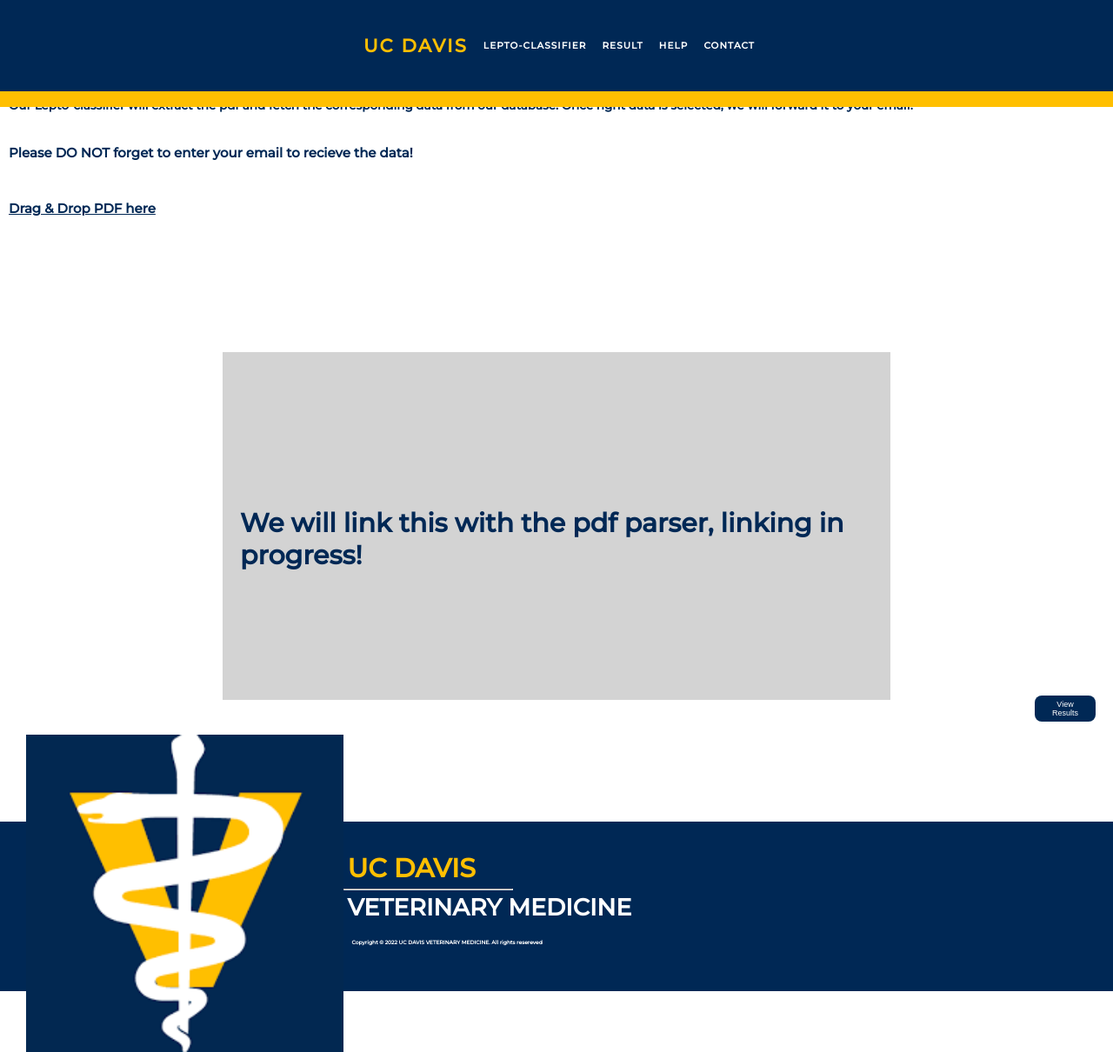
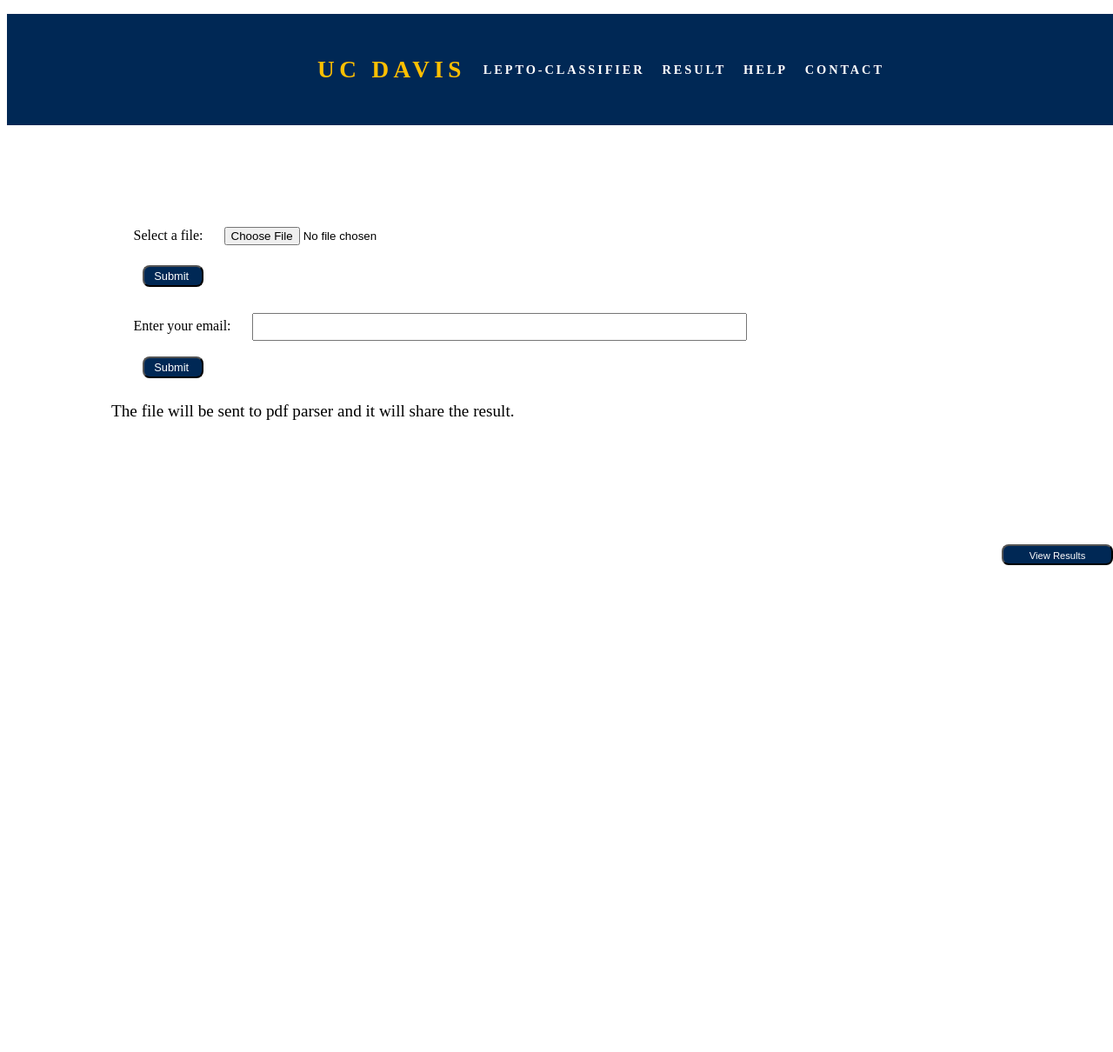
Before and after one commit to Camerooooon/lepto-classifier-frontend, a Flask app: page /lepto in a window 1280 px wide; the page is wider, and only the part inside the window is pictured. Shown: that part at 87% size. After the commit the page ends 650 px from the top of that part, so only its background shows below. Run offline with Flask 2, Linux system fonts and the light colour scheme.

Commit message:
latest media query

```diff
--- a/css/index.css
+++ b/css/index.css
@@ -1,7 +1,7 @@
 @import url('https://fonts.googleapis.com/css2?family=Inter:wght@700&family=Montserrat:ital,wght@0,500;1,400;1,900&family=PT+Serif&display=swap');
 
 /* not accounting for iphone se */
-@media only screen and (max-device-width: 1281px) and (min-device-width: 360px) {
+@media only screen and (max-device-width: 768px) and (min-device-width: 360px) {
     *{
         padding: 0;
         margin: 0;
@@ -28,6 +28,7 @@
     .header {
         width: 100%;
         border: 3px solid green;
+
     }*/
     .header ul{
         list-style: none;
@@ -121,7 +122,7 @@
     }
     .footer {
         /* fix this brute force */
-        top: 107rem;
+        top: 109rem;
         width: 100%;
         height: 13rem;
         position: absolute;
@@ -210,6 +211,216 @@
         z-index: 1;
         margin-left: 88%;
     }
+    fieldset {
+        border: none;
+        color: none;
+    }
+}
+
+/* tablet to laptop*/
+@media only screen and (min-device-width: 768px) and (max-device-width: 1280px) {
+    /*this is the lepto button */
+    button {
+        background-color: #002855;
+        color: white;
+        text-align: center;
+        text-decoration: none;
+        display: block;
+        font-size: .6rem;
+        border-radius: 8px;
+        padding: 10px;
+        padding-top: 5px;
+        margin-top: 15px;
+        height: 20px;
+        position: absolute;
+        margin-left: 27%;
+        z-index: 1;
+    }
+    .body {
+        top: 16rem;
+        display: flex;
+        flex-direction: row;
+        position: absolute;
+        align-items: center;
+        width: 100%;
+        height: auto;
+    }
+    .container {
+        min-height: 100vh;
+        display: flex;
+        align-items: center;
+        justify-content: center;
+        flex-direction: row;
+        margin: 0;
+        width: 100%;
+    }
+    .header {
+        width: 100%;
+        margin: 0;
+    }
+    .header ul{
+        list-style: none;
+        position: absolute;
+        background-color: #002855;
+        width: 100%;
+        height: 8rem;
+        top: 0;
+        display: flex;
+        flex-direction: row;
+        justify-content: center;
+        align-items: center;
+        z-index: 1;
+    }
+    .header ul a{
+        font-size: .9rem;
+        letter-spacing: .2em;
+        text-decoration: none;
+        color: white;
+        text-transform: uppercase;
+        padding: 10px;
+        display: block;
+        font-weight: 900;
+        width: 100%;
+    }
+    .header .ucd a{
+        color:#FFBF00;
+        font-size: 1.7rem;
+        padding-left: 1rem;
+        font-weight: bold;
+    }
+    .bar {
+        width: 100%;
+        height: 1.2rem;
+        top: 7.5rem;
+    }
+    hr {
+        display: block;
+        background-color: #FFBF00;
+        position: absolute;
+        width: 22rem;
+        height: 2px;
+    }
+    p.hidden {
+        font-size: 1.2rem;
+        color: #002855;
+        margin-top: -100%;
+        margin-left: -110%;
+        width: 200%;
+        padding-right: 1rem;
+    }
+    /* divs */
+    div.col1{
+        width: 50%;
+        margin: 10px;
+        margin-bottom: 0;
+        padding-left: 40px;
+        padding-top: 0;
+        padding-bottom: 5rem;
+        margin-top: 1rem;
+        flex-direction: column;
+    }
+    div.col2{
+        width: 50%;
+        margin: 10px;
+        padding-left: 10px;
+        margin-top: 0;
+        margin-bottom: 0;
+        padding-right: 5px;
+        margin-top: 1rem;
+        flex-direction: column;
+    }
+    input.sbtn {
+        background-color: #002855;
+        color: white;
+        font-size: .8rem;
+        width: 4rem;
+        height: 1.5rem;
+        border-radius: 8px;
+    }
+    .footer {
+        /* fix this brute force */
+        margin-top: -35%;
+        width: 100%;
+        height: 13rem;
+        position: absolute;
+        background-color: #002855;
+        display: flex;
+        flex-direction: row;
+    }
+    .important {
+        font-size: 1rem;
+        padding-top: 1rem;
+        margin-bottom: 80%;
+    }
+    .box {
+        width: 100%;
+        height: 13rem;
+        position: absolute;
+        align-items: center;
+        padding-top: 30px;
+        padding-left: 15px;
+        padding-right: 5px;
+        font-size: 1rem;
+        margin-top: -37%;
+    }
+    p.right {
+        color: white;
+        padding-top: .6rem;
+        font-size: .5rem;
+        padding-right: 10px;
+    }
+    /* fix this */
+    img {
+        margin-left: 1rem;
+        margin-bottom: 2rem;
+        width: 100%;
+    }
+    .vm_img {
+        width: 18%;
+        align-items: center;
+        display: flex;
+        justify-content: right;
+        margin-left: 2.7rem;
+    }
+    .footer {
+        /* fix this brute force */
+        width: 100%;
+        height: 18rem;
+        position: relative;
+        background-color: #002855;
+        display: flex;
+        flex-direction: row;
+        margin-top: -37%;
+        position: absolute;
+    }
+    .content {
+        margin-top: 3.5rem;
+        margin-left: 2.5rem;
+    }
+    hr {
+        display: block;
+        background-color: #FFBF00;
+        position: absolute;
+        width: 31rem;
+        height: 2px;
+    }
+    .title {
+        font-size: 2.5rem;
+        font-weight: 900;
+        color: #FFBF00;
+        padding: 5px;
+    }
+    .vet_txt {
+        font-size: 2.5rem;
+        font-weight: 900;
+        color: white;
+        padding: 5px;
+    }
+    p.right {
+        color: white;
+        font-size: .6rem;
+        padding-top: 1rem;
+    }
 }
 
 @media only screen and (min-device-width: 1281px) {
@@ -218,6 +429,10 @@
         padding: 0;
         margin: 0;
         box-sizing: border-box;
+    }
+    fieldset {
+        border: none;
+        color: none;
     }
     html {
         font-size: 15px;
--- a/css/lepto.css
+++ b/css/lepto.css
@@ -2,12 +2,13 @@
 
 /* phone version media query */
 /* does not support iphone se */
-@media only screen and (max-device-width: 1281px) and (min-device-width: 360px) {
+@media only screen and (max-device-width: 768px) and (min-device-width: 360px) {
     .top {
         width: 100%;
         height: 200px;
-        margin-top: -25rem;
+        margin-top: -24rem;
         align-items: center;
+        padding-bottom: 20px;
     }
     .container {
         min-height: 100vh;
@@ -19,11 +20,12 @@
         width: 100%;
     }
     p {
-        font-size: .9rem;
+        font-size: 1rem;
         font-weight: 700;
         width: 100%;
-        padding-left: 10px;
-        padding-right: 10px;
+        padding-left: 15px;
+        padding-bottom: 20px;
+        padding-right: 15px;
     }
     .space {
         display: inline-block;
@@ -37,21 +39,182 @@
         background-color: lightgray;
     }
     button {
-        position: absolute;
-        margin-top: 400px;
-        margin-left: -90px;
-        margin-right: 20px;
+        margin-top: 38%;
+        margin-left: -100px;
         height: 2rem;
+        font-size: 0.8rem;
+        padding-top: 8px;
    }
-    .footer {
-        /* fix this brute force */
-        top: 63rem;
-    }
     p.right {
         color: white;
         padding-top: 1rem;
         font-size: .4rem;
         margin-left: 0;
+    }
+    p.detail {
+        display: none;
+    }
+    .file {
+        display: flex;
+        justify-content: center;
+        margin-top: 25%;
+        position: absolute;
+        width: 100%;
+        flex-direction: column;
+        padding-left: 10px;
+        padding-right: 10px;
+    }
+    label {
+        font-size: .8rem;
+    }
+    input.btn {
+        background-color: #002855;
+        margin-left: 10px;
+        color: white;
+        width: 70px;
+        font-size: .8rem;
+        height: 1.6rem;
+        padding-left: .2rem;
+        padding-bottom: .2rem;
+        padding-top: .2rem;
+		border-radius: 8px;
+        margin-left: 10px;
+    }
+    input {
+        height: 1.5rem;
+        margin-left: 10px;
+    }
+    .footer {
+        margin-top: -225%;
+        width: 100%;
+        height: 13rem;
+        position: absolute;
+        background-color: #002855;
+    }
+    form {
+        margin-top: 20px;
+    }
+    p.important {
+        margin-bottom: 10px;
+    }
+}
+
+@media only screen and (min-device-width: 768px) and (max-device-width: 1280px) {
+/* push everything down*/
+
+    .top {
+        width: 100%;
+        height: 10rem;
+        font-size: 1.4rem;
+        margin-top: -70%;
+        padding-left: 10px;
+        padding-right: 10px;
+        align-items: center;
+        position: absolute;
+    }
+    .footer {
+        /* fix this brute force */
+        width: 100%;
+        height: 18rem;
+        position: relative;
+        background-color: #002855;
+        display: flex;
+        flex-direction: row;
+        margin-top: -110%;
+        position: absolute;
+    }
+    .content {
+        margin-top: 3.5rem;
+        margin-left: 1rem;
+    }
+    hr {
+        display: block;
+        background-color: #FFBF00;
+        position: absolute;
+        width: 31rem;
+        height: 2px;
+    }
+    .title {
+        font-size: 2.5rem;
+        font-weight: 900;
+        color: #FFBF00;
+        padding: 5px;
+    }
+    .vet_txt {
+        font-size: 2.5rem;
+        font-weight: 900;
+        color: white;
+        padding: 5px;
+    }
+    p.right {
+        color: white;
+        font-size: .6rem;
+        padding-top: 1rem;
+    }
+    .file {
+        display: flex;
+        justify-content: center;
+        margin-top: -7%;
+        position: absolute;
+        width: 100%;
+        flex-direction: column;
+        padding-left: 10px;
+        padding-right: 10px;
+    }
+    form {
+        padding-left: 12%;
+        padding-bottom: 30px;
+        z-index: 1;
+    }
+    .btn {
+        background-color: #002855;
+        color: white;
+    }
+    input.btn {
+        background-color: #002855;
+        color: white;
+        width: 70px;
+        font-size: .8rem;
+        height: 1.6rem;
+        padding-left: .2rem;
+        padding-bottom: .2rem;
+        padding-top: .2rem;
+		border-radius: 8px;
+        margin-left: 10px;
+    }
+    input {
+        background-color: none;
+        margin-left: 20px;
+        width: 50%;
+        height: 1.6rem;
+        padding-left: 0;
+    }
+    p.important {
+        font-size: 1.2rem;
+        font-weight: 700;
+        width: 90%;
+        padding-left: 10px;
+        padding-right: 10px;
+        position: absolute;
+    }
+    p.space {
+        margin-top: 7rem;
+    }
+    button {
+        position: absolute;
+        margin-top: 17%;
+        margin-left: -120px;
+        width: 10%;
+        height: auto;
+        padding-bottom: .2rem;
+        font-size: 0.7rem;
+    }
+    p.detail {
+        display: block;
+        font-size: 1.2rem;
+        position: absolute;
+        width: 80%;
+        margin-top: 150px;
     }
 }
 
--- a/templates/contact.html
+++ b/templates/contact.html
@@ -41,6 +41,7 @@
 						<div class="contact-info">
 							<h1>Email</h1>
 							<h2>Dr.Reagan (Supervisor): kreagan@ucdavis.edu</h2>
+							<h3>http://www.drkrystlereagan.com</h3>
 						</div>
 					</div>
 					<div class="contact-item">
--- a/templates/lepto.html
+++ b/templates/lepto.html
@@ -31,10 +31,24 @@
 		</div>
 
 		<!-- this is where we will implement pdf parser -->
-		<div class="box">
-			<p style="font-size: 2rem; width: 100%; margin-left: 0;">We will link this with the pdf parser, linking in progress!</p>
+		<div class="file">
+			<form action="/action_page.php">
+				<label for="myfile">Select a file:</label>
+				<input type="file" id="myfile" name="myfile"><br><br>
+				<input class="btn" type="submit">
+			</form>
+
+			<!-- email info -->
+			<form action="/submit_data" method="POST">
+				<label for="email">Enter your email: </label>
+				<input type="text" id="email" name="email"><br><br>
+				<input class="btn" type="submit">
+			</form>
 		</div>
+
 		<a style="font-size: 1.2rem;" href="result"><button>View Results</button></a>
+
+		<p class="detail">The file will be sent to pdf parser and it will share the result.</p>
 
 		<div class="footer">
 			<div class="vm_img">
```
Also changed, not shown: other parts of css/lepto.css (+44 -3 lines), css/contact.css (+57 -2 lines), css/help.css (+65 -3 lines), css/result.css (+34 -1 lines), result_into_pdf.py (+58 -25 lines).
